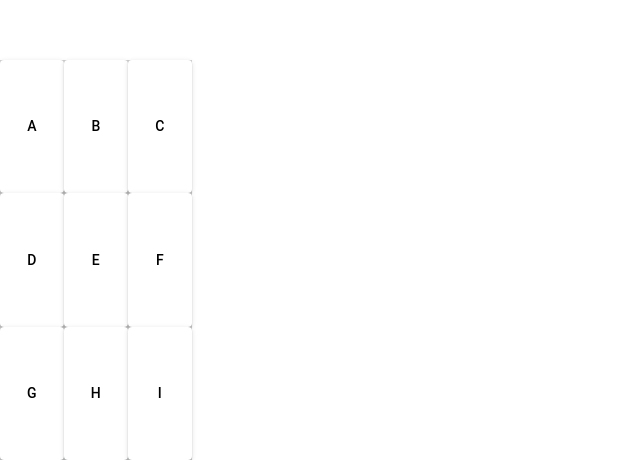
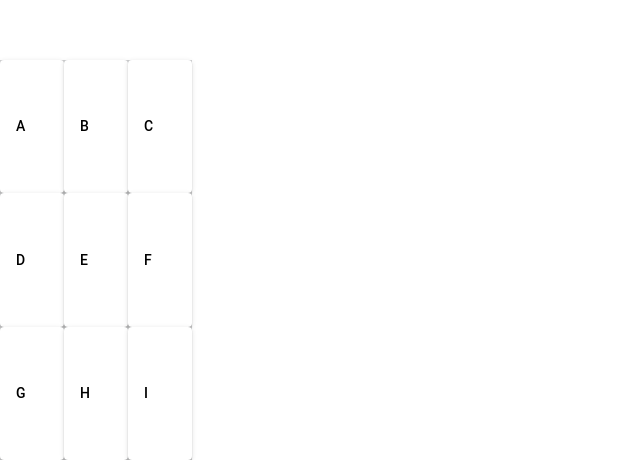
Before and after one commit to chiveslimey/MUI-NextJS-Keyboard, a Next.js app: page / in a window 1280 px wide. Shown: the part 340-800 px from the top of the page, without its empty margins (0-640 px from the left). Built offline with nearby package versions, Linux system fonts and the light colour scheme.

Commit message:
Fix styles

```diff
--- a/app/page.tsx
+++ b/app/page.tsx
@@ -20,7 +20,7 @@ function Keyboard(props: {
             {
                 props.layout.map(
                     (keys, idx) => (
-                        <Stack direction="row" sx={{ height: `${ 100 / props.layout.length }%`}} key={idx}>
+                        <Stack direction="row" sx={{ height: `${ 100 / props.layout.length }%`, display: 'flex' }} key={idx}>
                             {
                                 keys.map(
                                     (key, idx) => (
@@ -29,7 +29,8 @@ function Keyboard(props: {
                                          variant="contained"
                                          sx={{
                                              color: buttonColor === "white" ? "black" : "white",
-                                             bgcolor: buttonColor
+                                             bgcolor: buttonColor,
+                                             justifyContent: 'stretch',
                                          }}
                                          key={idx}
                                         >
```
